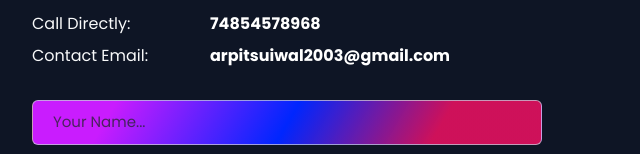
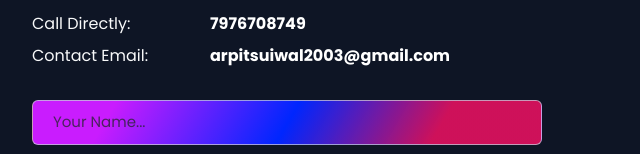
Before and after one commit to suiwal/portfolio-website, a plain HTML site: page index.html in a window 1280 px wide. Shown: the part 3908-4062 px from the top of the page, 50-690 px from the left. Drawn offline with nearby package versions, Linux system fonts and the light colour scheme.

Commit message:
Update index.html

```diff
--- a/index.html
+++ b/index.html
@@ -284,7 +284,7 @@
           <div class="row call_details mb-4">
             <label class="col-sm-3 col-lg-4 text-light">Call Directly:</label>
             <div class="col-sm-9 col-lg-8 mb-3 mb-lg-2 text-md-start">
-              <a href="javascript:void(0)">74854578968</a>
+              <a href="javascript:void(0)">7976708749</a>
             </div>
             <label class="col-sm-3 col-lg-4 text-light">Contact Email:</label>
             <div class="col-sm-9 col-lg-8 mb-3 mb-lg-2 text-md-start text-light">
```
